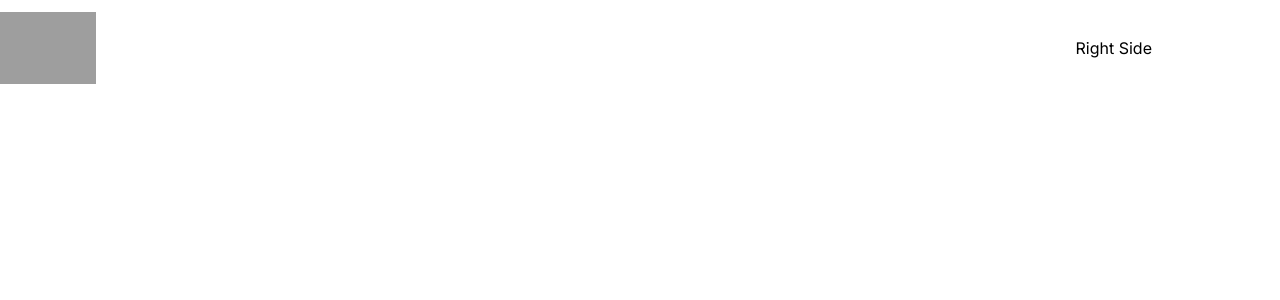
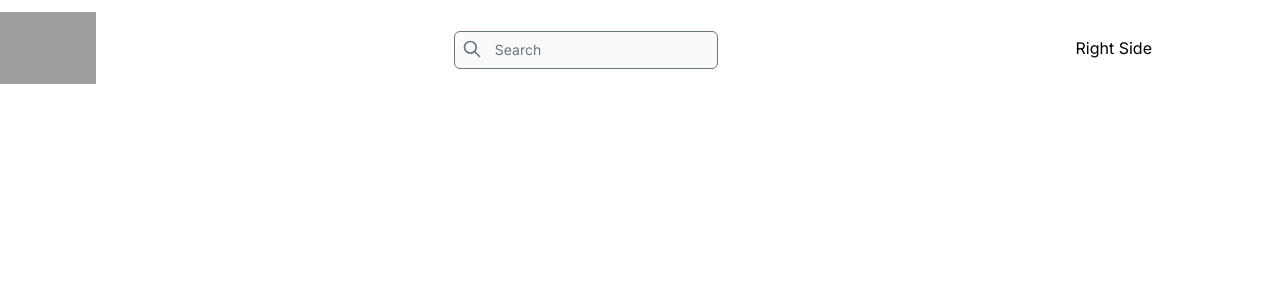
Before and after one commit to indmillr/InstaClone, a Next.js app: page / in a window 1280 px wide. Shown: the top 300 px of the page. Built offline with nearby package versions, Linux system fonts and the light colour scheme; grey boxes are pictures that could not be loaded.

Commit message:
FEAT: Add SearchBar to Header

```diff
--- a/package.json
+++ b/package.json
@@ -9,6 +9,8 @@
     "lint": "next lint"
   },
   "dependencies": {
+    "@heroicons/react": "^1.0.6",
+    "@tailwindcss/forms": "^0.5.6",
     "eslint": "8.49.0",
     "eslint-config-next": "13.4.19",
     "next": "13.4.19",
--- a/src/app/components/Header.jsx
+++ b/src/app/components/Header.jsx
@@ -1,9 +1,11 @@
 // TOOLS
 import Image from "next/image";
 
+// ICONS
+import { SearchIcon } from "@heroicons/react/outline";
+
 export default function Header() {
   return (
-    <div>
     <div className="flex items-center justify-between max-w-6xl">
       {/* LEFT */}
       <div className="h-24 w-24 relative hidden lg:inline-grid cursor-pointer">
@@ -20,11 +22,21 @@
           className="object-contain"
         />
       </div>
+
       {/* MIDDLE */}
+      <div className="relative mt-1">
+        <div className="absolute top-2 left-2">
+          <SearchIcon className="h-5 text-gray-500" />
+        </div>
+        <input
+          type="text"
+          placeholder="Search"
+          className="bg-gray-50 pl-10 border-gray-500 text-sm focus:ring-black focus:border-black rounded-md"
+        />
+      </div>
 
       {/* RIGHT */}
       <h1>Right Side</h1>
     </div>
-    </div>
   );
 }
--- a/tailwind.config.js
+++ b/tailwind.config.js
@@ -1,18 +1,12 @@
 /** @type {import('tailwindcss').Config} */
 module.exports = {
   content: [
-    './src/pages/**/*.{js,ts,jsx,tsx,mdx}',
-    './src/components/**/*.{js,ts,jsx,tsx,mdx}',
-    './src/app/**/*.{js,ts,jsx,tsx,mdx}',
+    "./src/pages/**/*.{js,ts,jsx,tsx,mdx}",
+    "./src/components/**/*.{js,ts,jsx,tsx,mdx}",
+    "./src/app/**/*.{js,ts,jsx,tsx,mdx}",
   ],
   theme: {
-    extend: {
-      backgroundImage: {
-        'gradient-radial': 'radial-gradient(var(--tw-gradient-stops))',
-        'gradient-conic':
-          'conic-gradient(from 180deg at 50% 50%, var(--tw-gradient-stops))',
-      },
-    },
+    extend: {},
   },
-  plugins: [],
-}
+  plugins: [require("@tailwindcss/forms")],
+};
```
Also changed, not shown: 1 other file (tests, documents, lock files or other folders). Lines whose indentation alone changed are shown as unchanged.
